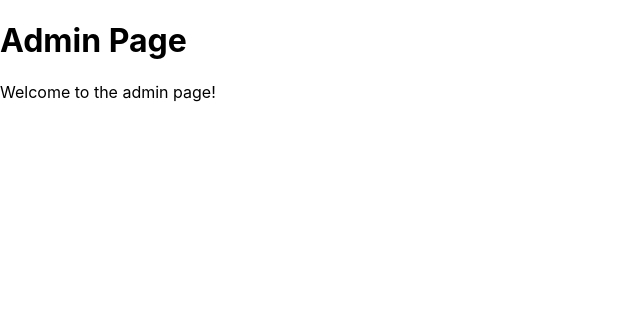
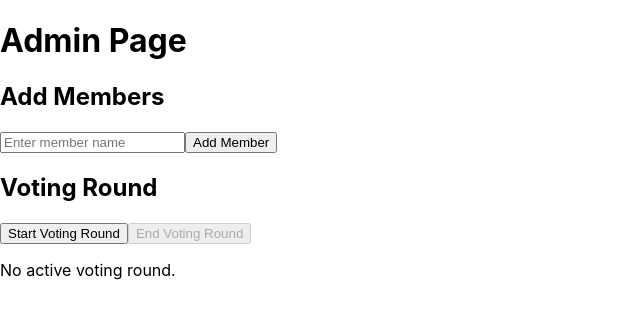
Before and after one commit to zack-flowdesk/the-late-lunch-club, a React (Create React App) app: page /admin in a window 1280 px wide. Shown: the top 318 px of the page, without its empty margins (0-640 px from the left). Built offline with nearby package versions, Linux system fonts and the light colour scheme.

Commit message:
created admin page that can add member naively and start and end voting rounds

```diff
--- a/src/pages/admin/index.tsx
+++ b/src/pages/admin/index.tsx
@@ -1,13 +1,59 @@
-// src/pages/admin/index.tsx
-import React from 'react';
+import React, {useState} from 'react';
 
-const Admin: React.FC = () => {
+const AdminPage: React.FC = () => {
+    const [members, setMembers] = useState<string[]>([]);
+    const [newMember, setNewMember] = useState('');
+    const [isVotingActive, setIsVotingActive] = useState(false);
+
+    const handleAddMember = () => {
+        if (newMember) {
+            setMembers([...members, newMember]);
+            setNewMember('');
+        }
+    };
+
+    const handleStartRound = () => {
+        setIsVotingActive(true);
+        // Logic to start the voting round (e.g., notify members)
+    };
+
+    const handleEndRound = () => {
+        setIsVotingActive(false);
+        // Logic to end the voting round (e.g., tally votes)
+    };
+
     return (
         <div>
             <h1>Admin Page</h1>
-            <p>Welcome to the admin page!</p>
+
+            <div>
+                <h2>Add Members</h2>
+                <input
+                    type="text"
+                    value={newMember}
+                    onChange={(e) => setNewMember(e.target.value)}
+                    placeholder="Enter member name"
+                />
+                <button onClick={handleAddMember}>Add Member</button>
+                <ul>
+                    {members.map((member, index) => (
+                        <li key={index}>{member}</li>
+                    ))}
+                </ul>
+            </div>
+
+            <div>
+                <h2>Voting Round</h2>
+                <button onClick={handleStartRound} disabled={isVotingActive}>
+                    Start Voting Round
+                </button>
+                <button onClick={handleEndRound} disabled={!isVotingActive}>
+                    End Voting Round
+                </button>
+                {isVotingActive ? <p>Voting is currently active!</p> : <p>No active voting round.</p>}
+            </div>
         </div>
     );
 };
 
-export default Admin;
+export default AdminPage;
```
